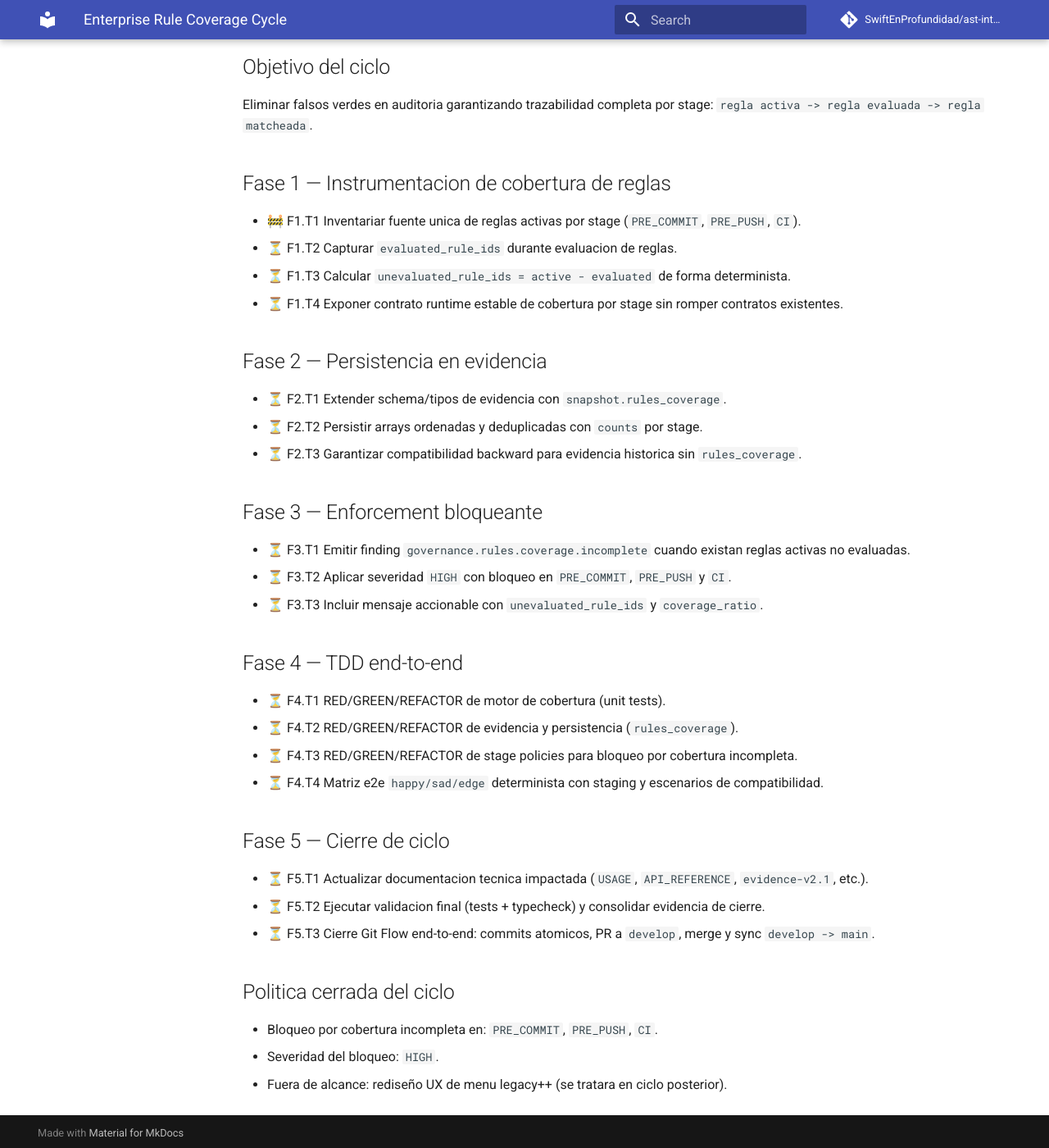
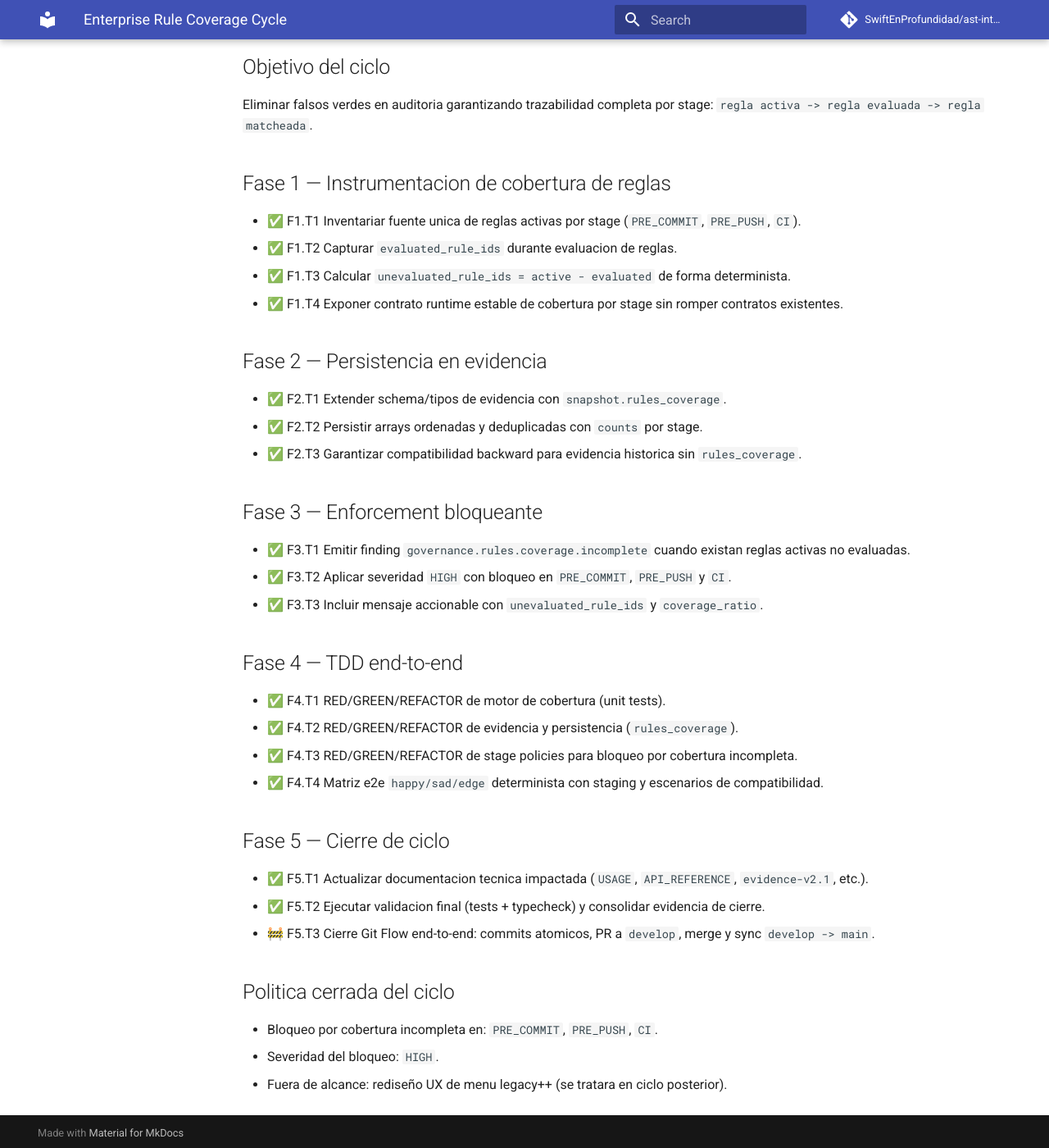
Before and after one commit to SwiftEnProfundidad/ast-intelligence-hooks, an MkDocs documentation site: the page built from docs/ENTERPRISE_RULE_COVERAGE_CYCLE.md, in a window 1280 px wide and 1400 px high, scrolled down 706 px. Shown: the whole window at 82% size. Built offline with MkDocs 1.6.1 and Material for MkDocs 9.7.7, drawn with Linux system fonts in a browser that asks for light colours; comment, search, counter and statistics services are not loaded.

```diff
--- a/docs/ENTERPRISE_RULE_COVERAGE_CYCLE.md
+++ b/docs/ENTERPRISE_RULE_COVERAGE_CYCLE.md
@@ -21,31 +21,31 @@ Eliminar falsos verdes en auditoria garantizando trazabilidad completa por stage
 `regla activa -> regla evaluada -> regla matcheada`.
 
 ## Fase 1 — Instrumentacion de cobertura de reglas
-- 🚧 F1.T1 Inventariar fuente unica de reglas activas por stage (`PRE_COMMIT`, `PRE_PUSH`, `CI`).
-- ⏳ F1.T2 Capturar `evaluated_rule_ids` durante evaluacion de reglas.
-- ⏳ F1.T3 Calcular `unevaluated_rule_ids = active - evaluated` de forma determinista.
-- ⏳ F1.T4 Exponer contrato runtime estable de cobertura por stage sin romper contratos existentes.
+- ✅ F1.T1 Inventariar fuente unica de reglas activas por stage (`PRE_COMMIT`, `PRE_PUSH`, `CI`).
+- ✅ F1.T2 Capturar `evaluated_rule_ids` durante evaluacion de reglas.
+- ✅ F1.T3 Calcular `unevaluated_rule_ids = active - evaluated` de forma determinista.
+- ✅ F1.T4 Exponer contrato runtime estable de cobertura por stage sin romper contratos existentes.
 
 ## Fase 2 — Persistencia en evidencia
-- ⏳ F2.T1 Extender schema/tipos de evidencia con `snapshot.rules_coverage`.
-- ⏳ F2.T2 Persistir arrays ordenadas y deduplicadas con `counts` por stage.
-- ⏳ F2.T3 Garantizar compatibilidad backward para evidencia historica sin `rules_coverage`.
+- ✅ F2.T1 Extender schema/tipos de evidencia con `snapshot.rules_coverage`.
+- ✅ F2.T2 Persistir arrays ordenadas y deduplicadas con `counts` por stage.
+- ✅ F2.T3 Garantizar compatibilidad backward para evidencia historica sin `rules_coverage`.
 
 ## Fase 3 — Enforcement bloqueante
-- ⏳ F3.T1 Emitir finding `governance.rules.coverage.incomplete` cuando existan reglas activas no evaluadas.
-- ⏳ F3.T2 Aplicar severidad `HIGH` con bloqueo en `PRE_COMMIT`, `PRE_PUSH` y `CI`.
-- ⏳ F3.T3 Incluir mensaje accionable con `unevaluated_rule_ids` y `coverage_ratio`.
+- ✅ F3.T1 Emitir finding `governance.rules.coverage.incomplete` cuando existan reglas activas no evaluadas.
+- ✅ F3.T2 Aplicar severidad `HIGH` con bloqueo en `PRE_COMMIT`, `PRE_PUSH` y `CI`.
+- ✅ F3.T3 Incluir mensaje accionable con `unevaluated_rule_ids` y `coverage_ratio`.
 
 ## Fase 4 — TDD end-to-end
-- ⏳ F4.T1 RED/GREEN/REFACTOR de motor de cobertura (unit tests).
-- ⏳ F4.T2 RED/GREEN/REFACTOR de evidencia y persistencia (`rules_coverage`).
-- ⏳ F4.T3 RED/GREEN/REFACTOR de stage policies para bloqueo por cobertura incompleta.
-- ⏳ F4.T4 Matriz e2e `happy/sad/edge` determinista con staging y escenarios de compatibilidad.
+- ✅ F4.T1 RED/GREEN/REFACTOR de motor de cobertura (unit tests).
+- ✅ F4.T2 RED/GREEN/REFACTOR de evidencia y persistencia (`rules_coverage`).
+- ✅ F4.T3 RED/GREEN/REFACTOR de stage policies para bloqueo por cobertura incompleta.
+- ✅ F4.T4 Matriz e2e `happy/sad/edge` determinista con staging y escenarios de compatibilidad.
 
 ## Fase 5 — Cierre de ciclo
-- ⏳ F5.T1 Actualizar documentacion tecnica impactada (`USAGE`, `API_REFERENCE`, `evidence-v2.1`, etc.).
-- ⏳ F5.T2 Ejecutar validacion final (tests + typecheck) y consolidar evidencia de cierre.
-- ⏳ F5.T3 Cierre Git Flow end-to-end: commits atomicos, PR a `develop`, merge y sync `develop -> main`.
+- ✅ F5.T1 Actualizar documentacion tecnica impactada (`USAGE`, `API_REFERENCE`, `evidence-v2.1`, etc.).
+- ✅ F5.T2 Ejecutar validacion final (tests + typecheck) y consolidar evidencia de cierre.
+- 🚧 F5.T3 Cierre Git Flow end-to-end: commits atomicos, PR a `develop`, merge y sync `develop -> main`.
 
 ## Politica cerrada del ciclo
 - Bloqueo por cobertura incompleta en: `PRE_COMMIT`, `PRE_PUSH`, `CI`.
```
Also changed, not shown: README.md (+6 -0 lines), docs/API_REFERENCE.md (+8 -0 lines), docs/REFRACTOR_PROGRESS.md (+18 -2 lines), docs/USAGE.md (+6 -0 lines), docs/evidence-v2.1.md (+10 -0 lines).
